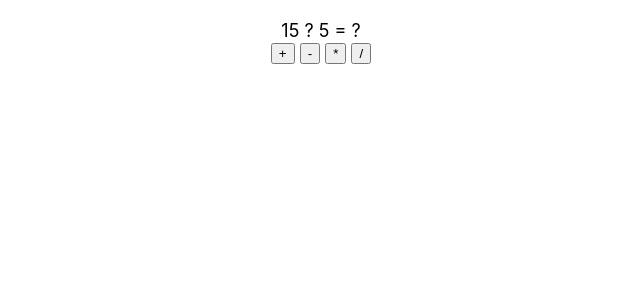
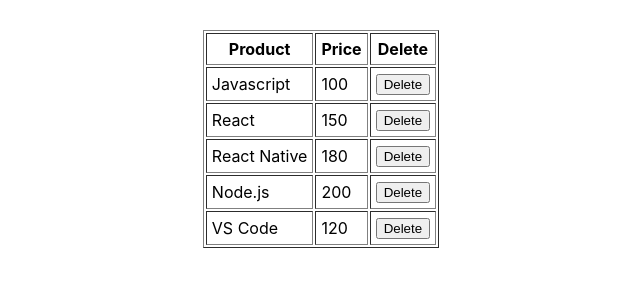
Before and after one commit to s6603051624032JJ/app1, a React (Create React App) app: page / in a window 1280 px wide. Shown: the top 300 px of the page, without its empty margins (319-959 px from the left). Built offline with nearby package versions, Linux system fonts and the light colour scheme.

Commit message:
add refs-array.js

```diff
--- a/src/App.js
+++ b/src/App.js
@@ -1,6 +1,6 @@
 import React from 'react'
-import RefsFunc from './refs-func'
+import RefsArray from './refs-array'
 
 export default function App() {
-  return <RefsFunc/>
+  return <RefsArray/>
 }
--- /dev/null
+++ b/src/refs-array.js
@@ -0,0 +1,48 @@
+import React from "react";
+
+export default function RefsArray() {
+    const table = React.useRef();
+    const tr = React.useRef([]);
+    const data = [
+        ['Javascript', 100],
+        ['React', 150],
+        ['React Native', 180],
+        ['Node.js', 200],
+        ['VS Code', 120]
+    ];
+
+    const onClickButton = (i) => {
+        const index = tr.current[i].rowIndex;
+        table.current.deleteRow(index);
+    };
+
+    const onMouseOverRow = (i) => {
+        tr.current[i].style.backgroundColor = 'yellow';
+    };
+
+    const onMouseOutRow = (i) => {
+        tr.current[i].style.backgroundColor = 'white';
+    };
+
+    const tableStyles = {margin:'auto', marginTop:30}
+
+    return (
+        <table ref={table} border="1" cellPadding={5} style={tableStyles}>
+            <tr><th>Product</th><th>Price</th><th>Delete</th></tr>
+            {
+                data.map((item, i) => {
+                    return (
+                        <tr ref={el => tr.current[i] = el}
+                            onMouseOver={() => onMouseOverRow(i)}
+                            onMouseOut={() => onMouseOutRow(i)}
+                        >
+                            <td>{item[0]}</td>
+                            <td>{item[1]}</td>
+                            <td><button onClick={() => onClickButton(i)}>Delete</button></td>
+                        </tr>
+                    )
+                })
+            }
+        </table>
+    );
+}
```
